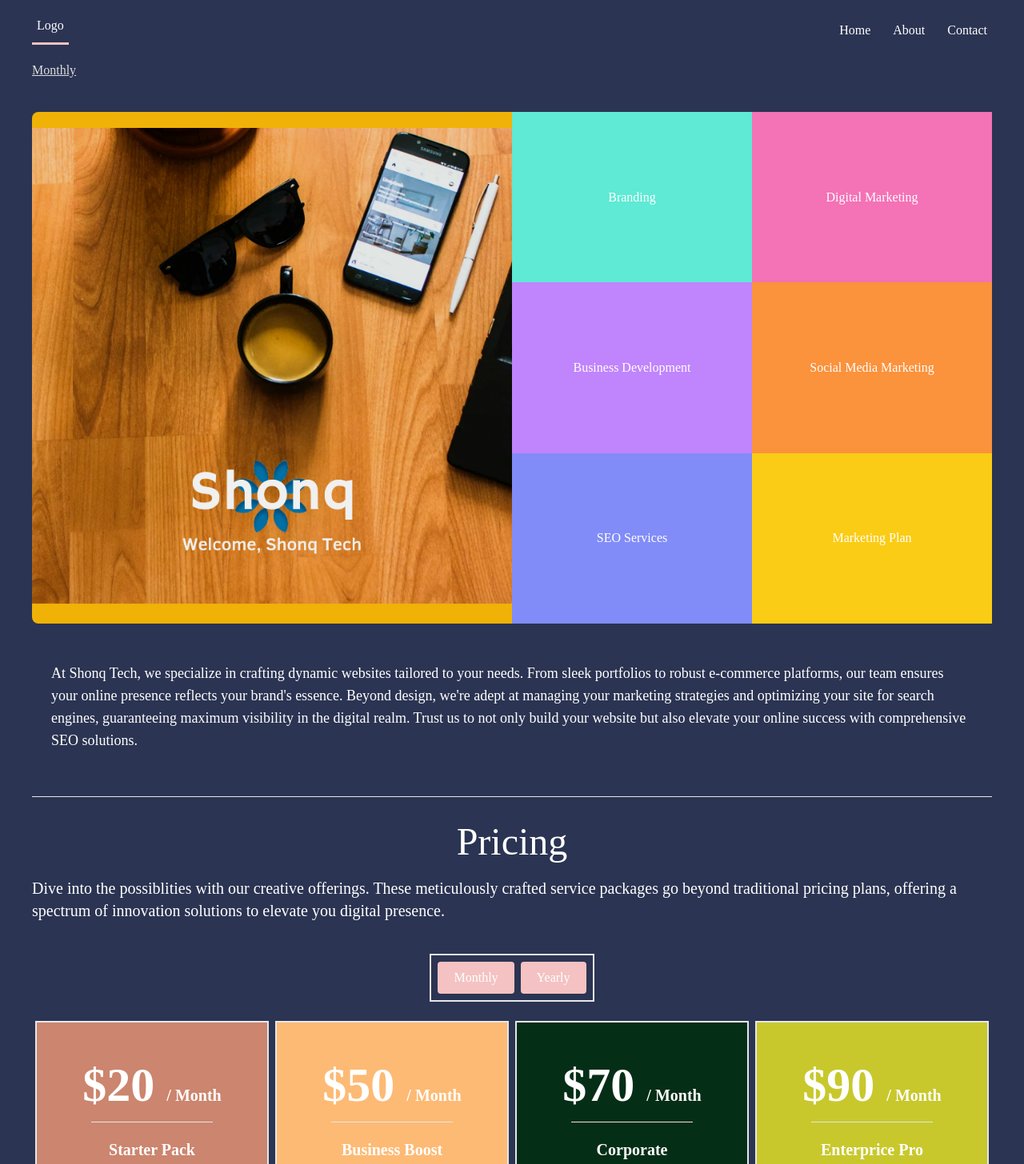
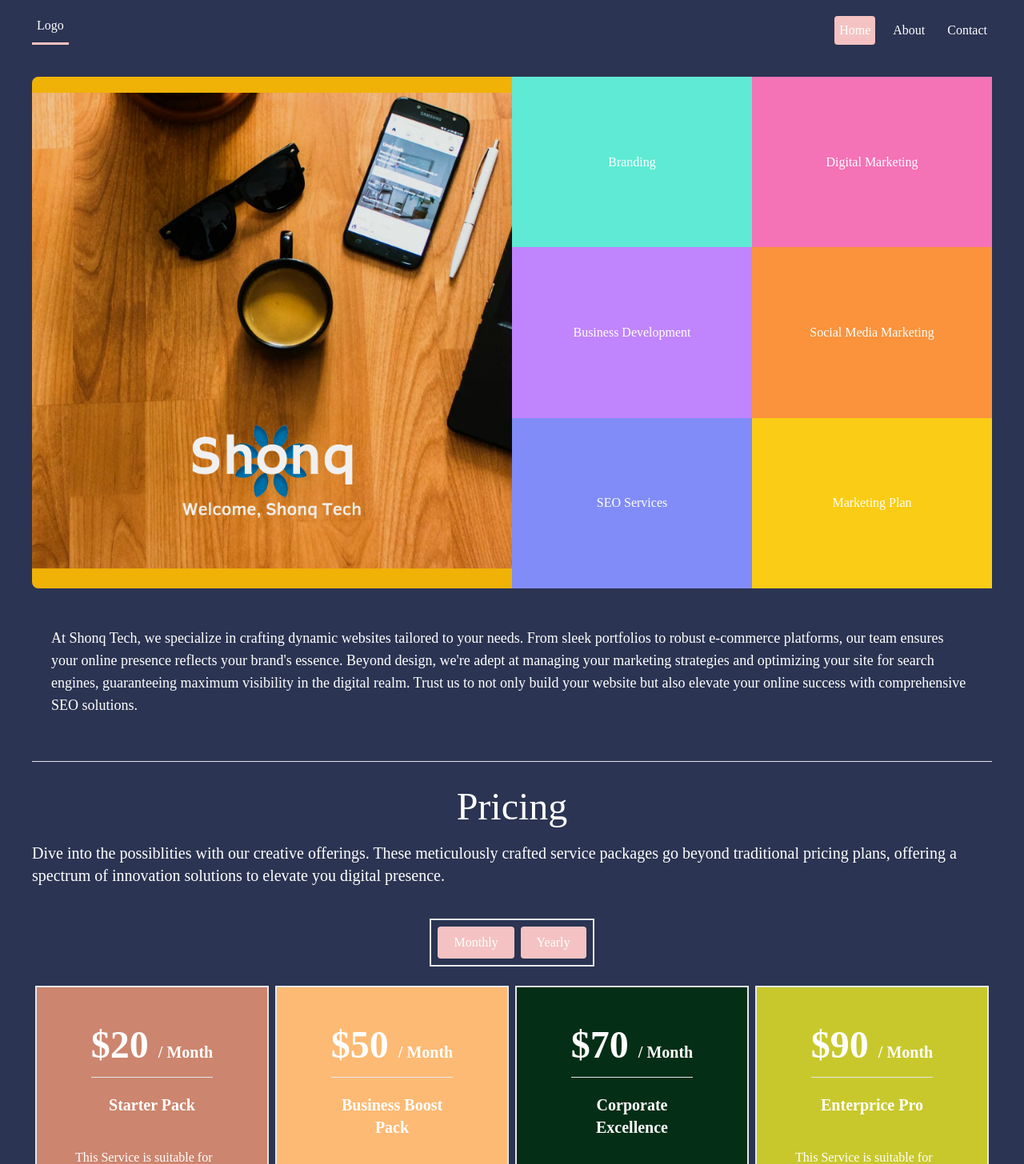
Before and after one commit to gkhayer/sample1, a React (Vite) app: page /monthly in a window 1280 px wide. Shown: the top 1456 px of the page at 80% size. Built offline with nearby package versions, Linux system fonts and the light colour scheme.

Commit message:
breadcrumb fix type warning; add monthly, yearly to home url

```diff
--- a/src/Layouts/RootLayout.tsx
+++ b/src/Layouts/RootLayout.tsx
@@ -7,8 +7,8 @@ const RootLayout = () => {
     <div className="root-layout">
       <header>
         <nav>
-          <h1><a href='/'>Logo</a></h1>
-          <NavLink to="/">Home</NavLink>
+          <h1><a href='/monthly'>Logo</a></h1>
+          <NavLink to="/monthly">Home</NavLink>
           <NavLink to="about">About</NavLink>
           {/* <NavLink to="addblog">Add Blog</NavLink> */}
           {/* <NavLink to="careers">Careers</NavLink> */}
--- a/src/components/Breadcrumbs.tsx
+++ b/src/components/Breadcrumbs.tsx
@@ -9,14 +9,21 @@ const Breadcrumbs = () => {
     .split("/")
     .filter((crumb) => crumb != "")
     .map((crumb) => {
-      currentLink = +`/${crumb}`;
+      currentLink = currentLink.concat(`/${crumb}`);
       return (
         <div className="crumb" key={crumb}>
           <Link to={currentLink}>{crumb}</Link>
         </div>
       );
     });
-  return <div className="breadcrumbs">{crumbs}</div>;
+  return (
+    <div className="breadcrumbs">
+      {location.pathname.includes("yearly") ||
+      location.pathname.includes("monthly")
+        ? ""
+        : crumbs}
+    </div>
+  );
 };
 
 export default Breadcrumbs;
--- a/src/pages/HomeComponents/PackageCards.tsx
+++ b/src/pages/HomeComponents/PackageCards.tsx
@@ -1,8 +1,8 @@
-import { Link } from "react-router-dom";
+import { Link, useLocation } from "react-router-dom";
 import { PricesInfo } from "../../types/types";
 
 const heading =
-  "mb-4 text-3xl font-bold dark:text-white md:text-5xl lg:text-6xl";
+  "mb-4 text-xl font-bold dark:text-white md:text-3xl lg:text-5xl";
 
 const PackageCards = ({
   price,
@@ -11,11 +11,13 @@ const heading =
   features,
   bgColor,
 }: PricesInfo) => {
+  const location = useLocation();
+
   return (
     <div className={`border-2 p-12 m-1 ${bgColor}`}>
       <div>
         <h2 className={heading}>
-            {price} <span className="text-xl">/ Month</span>
+          {price} <span className="text-xl">/ {location.pathname.includes('monthly') ? 'Month' : 'Yr'}</span>
         </h2>
         <span>
           <hr className="h-px mx-5 bg-gray-200 border-0 dark:bg-gray-700"></hr>
@@ -43,4 +45,4 @@ const heading =
   );
 };
 
-  export default PackageCards
+export default PackageCards;
```
Lines whose indentation alone changed are shown as unchanged.
